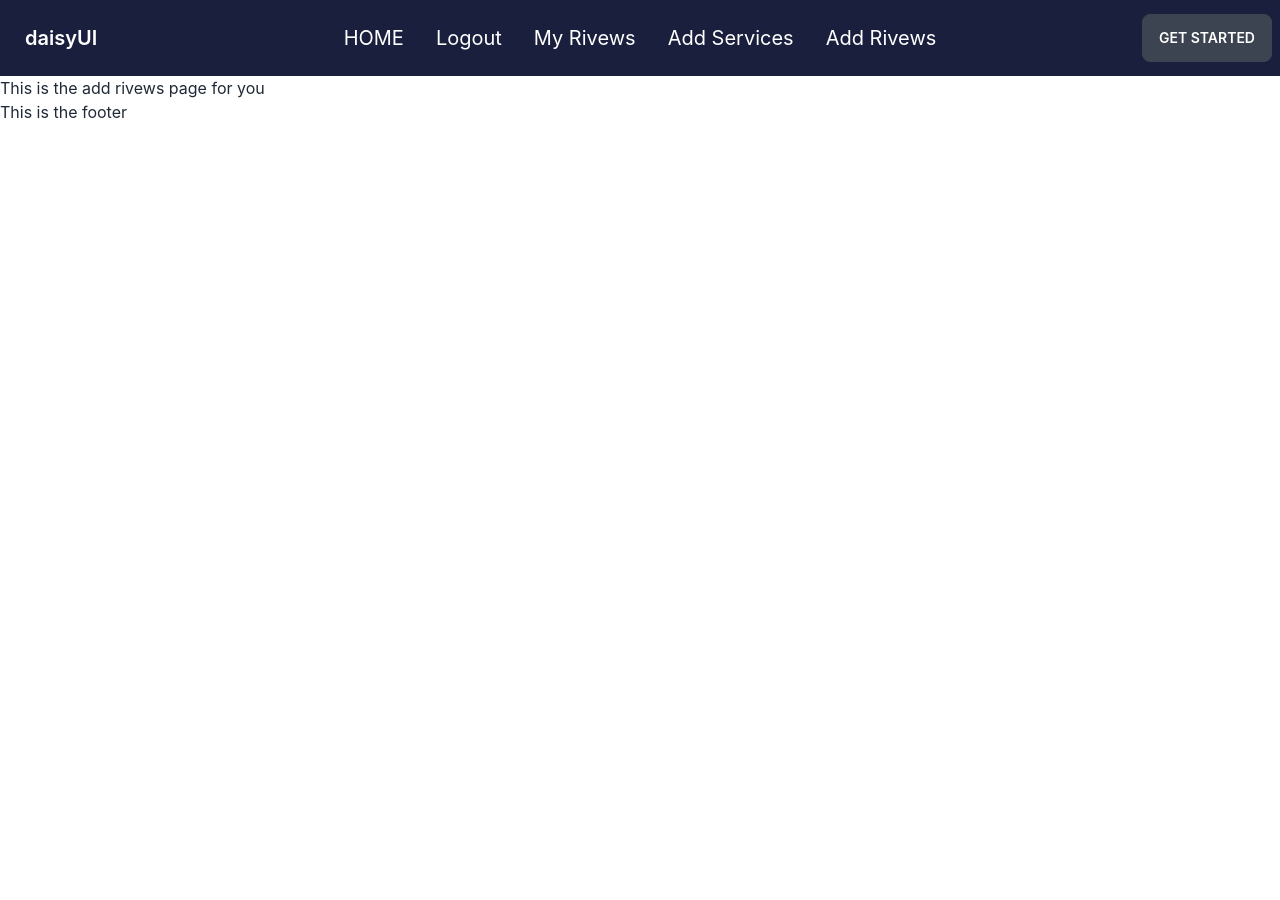
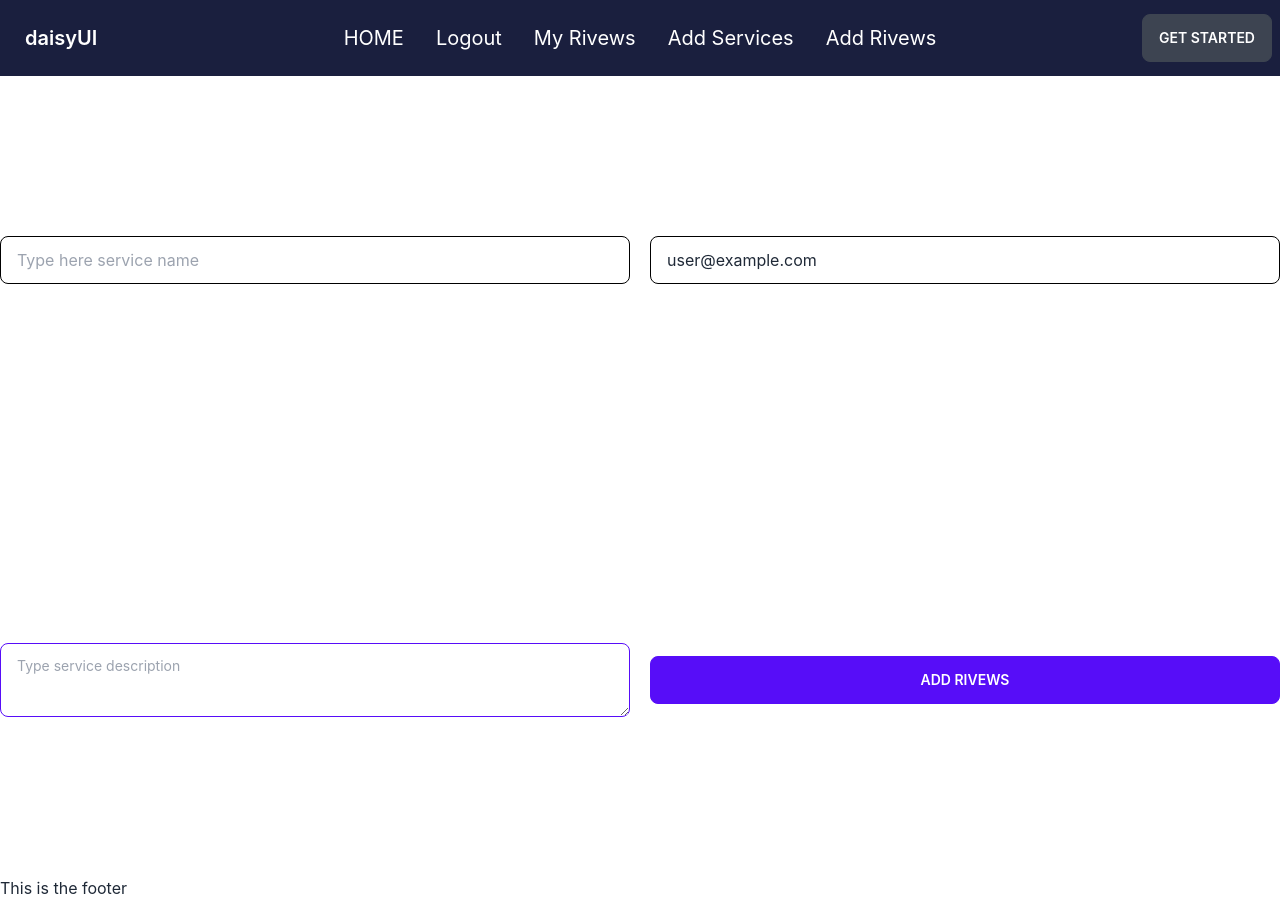
Before and after one commit to rihan-mahmud2/service-review, a React (Create React App) app: page /addrivews in a window 1280 px wide. Before the commit the page ends 800 px from the top, so only its background shows below. Built offline with nearby package versions, Linux system fonts and the light colour scheme; no server answers; sample sign-in values are in the browser's storage.

Commit message:
rivew mofified

```diff
--- a/src/Pages/Addservice/Addservice.js
+++ b/src/Pages/Addservice/Addservice.js
@@ -32,40 +32,41 @@ const Addservice = () => {
       });
   };
   return (
+    <div>
       <form
         onSubmit={handleAddService}
-      className="flex flex-col
-     justify-center items-center h-screen"
+        className="grid grid-cols-2 container mx-auto items-center gap-5
+     h-screen"
       >
         <input
           type="text"
           name="name"
           placeholder="Type here service name"
-        className="input border border-black w-full max-w-xs mb-5"
+          className="input border border-black w-full  mb-5"
         />
         <input
           type="text"
           name="img"
           placeholder="Type here service img url"
-        className="input border border-black w-full max-w-xs mb-5"
+          className="input border border-black  max-w-xs mb-5"
         />
         <input
           type="email"
           name="email"
           defaultValue={user?.email}
           placeholder="Type here service img url"
-        className="input border border-black w-full max-w-xs mb-5"
+          className="input border border-black w-full  mb-5"
         />
         <textarea
           name="description"
-        className="textarea textarea-primary"
+          className="textarea-primary"
           placeholder="Type service description"
         ></textarea>
-
-      <button type="submit" className="btn btn-primary mt-5">
+        <button type="submit" className="btn btn-primary">
           Add service
         </button>
       </form>
+    </div>
   );
 };
 
--- a/src/Pages/Rivews/Addrivews.js
+++ b/src/Pages/Rivews/Addrivews.js
@@ -1,9 +1,66 @@
-import React from "react";
+import React, { useContext } from "react";
+import swal from "sweetalert";
+import { AuthContext } from "../../Context/ContextProvider";
 
 const Addrivews = () => {
+  const { user } = useContext(AuthContext);
+  const handleAddService = (e) => {
+    e.preventDefault();
+    const form = e.target;
+    const name = form.name.value;
+    const email = form.email.value;
+    console.log(name, email);
+
+    const description = form.description.value;
+    const service = {
+      name,
+      email,
+      description,
+    };
+
+    fetch("http://localhost:5000/rivews", {
+      method: "POST",
+      headers: {
+        "content-type": "application/json",
+      },
+      body: JSON.stringify(service),
+    })
+      .then((res) => res.json())
+      .then((data) => {
+        swal("Rivews added successfully");
+      })
+      .catch((err) => console.log(err));
+  };
   return (
     <div>
-      <h1>This is the add rivews page for you</h1>
+      <form
+        onSubmit={handleAddService}
+        className="grid grid-cols-2 container mx-auto items-center gap-5
+     h-screen"
+      >
+        <input
+          type="text"
+          name="name"
+          placeholder="Type here service name"
+          className="input border border-black w-full  mb-5"
+        />
+
+        <input
+          type="email"
+          name="email"
+          defaultValue={user?.email}
+          placeholder="Type here service img url"
+          className="input border border-black w-full  mb-5"
+        />
+        <textarea
+          name="description"
+          className="textarea textarea-primary"
+          placeholder="Type service description"
+        ></textarea>
+        <button type="submit" className="btn btn-primary">
+          Add Rivews
+        </button>
+      </form>
     </div>
   );
 };
```
Lines whose indentation alone changed are shown as unchanged.
